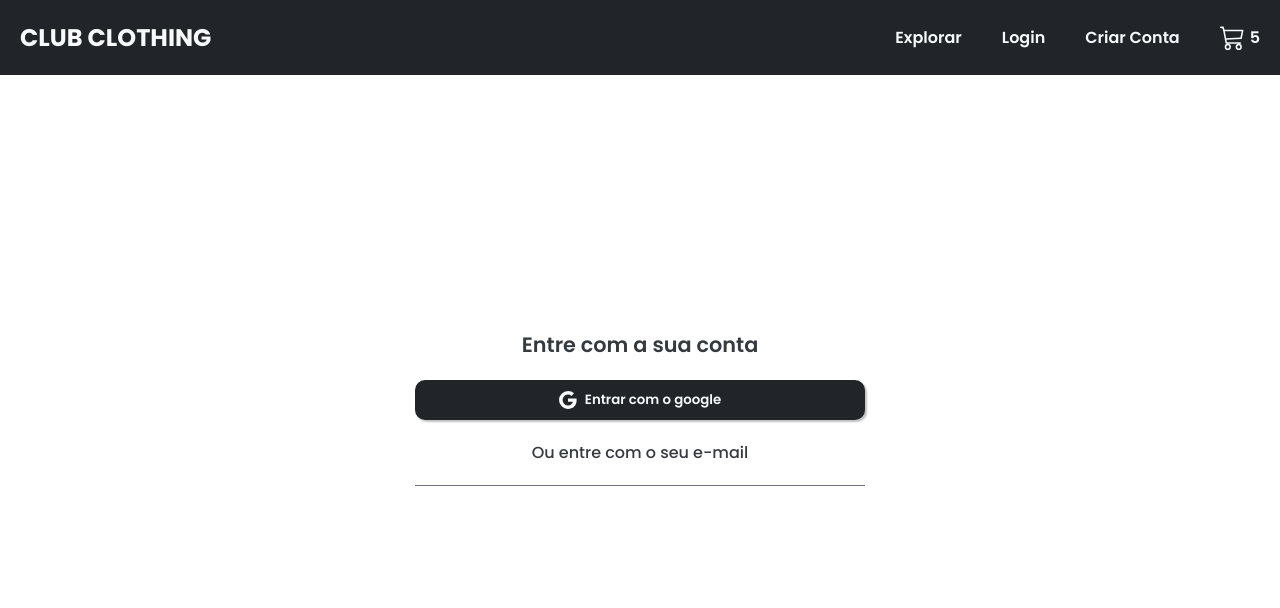
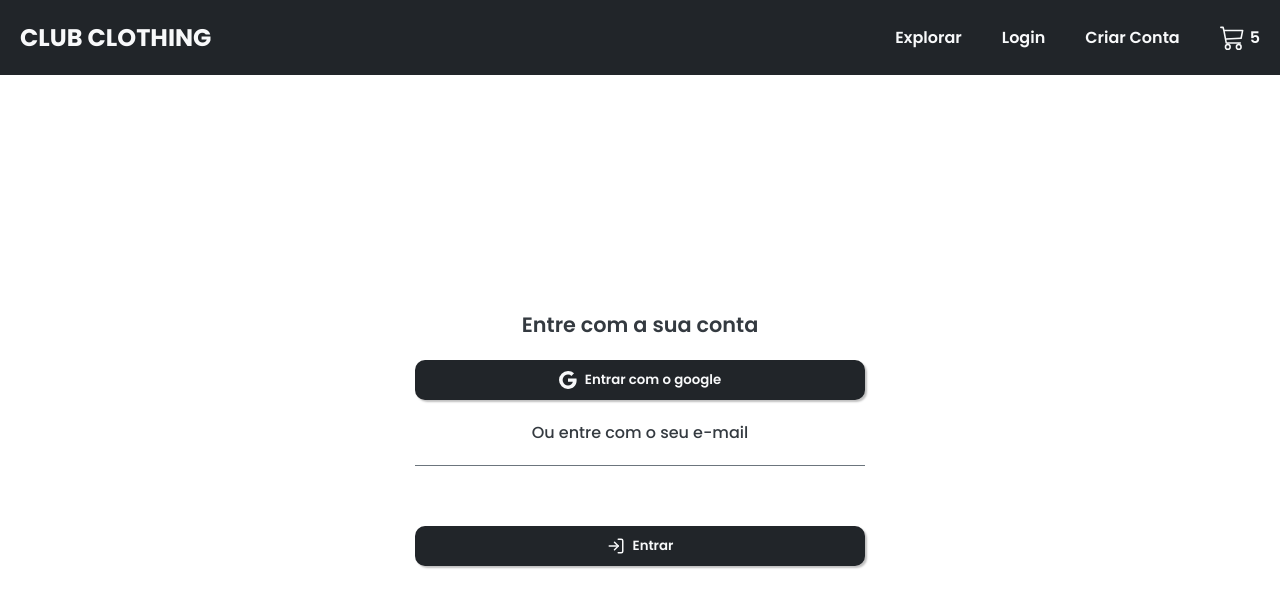
Before and after one commit to jonascosta2591/club-ecommerce, a React (Create React App) app: page /login in a window 1280 px wide. Shown: the top 608 px of the page. Built offline with nearby package versions, Linux system fonts and the light colour scheme; no server answers.

Commit message:
feat: add custom buttom to login page

```diff
--- a/src/pages/login/login.page.tsx
+++ b/src/pages/login/login.page.tsx
@@ -1,7 +1,11 @@
 import { BsGoogle } from "react-icons/bs";
+import {FiLogIn} from "react-icons/fi"
 
+//Components
 import CustomButton from "../../components/custom-button/custom-buttom.component"
 import Header from "../../components/header/header.component"
+
+///Styles
 import { LoginContainer, LoginHeadline, LoginInputContainer, LoginSubtitle, LoginContent } from "./login.styles"
 
 const LoginPage = () => {
@@ -18,7 +22,9 @@
                 <LoginInputContainer>{/* Email Input */}</LoginInputContainer>
                 <LoginInputContainer>{/* Password Input */}</LoginInputContainer>
 
-                {/* Button */}
+                <CustomButton startIcon={<FiLogIn size={18}/>}>
+                    Entrar
+                </CustomButton>
 
             </LoginContent>
         </LoginContainer>
```
